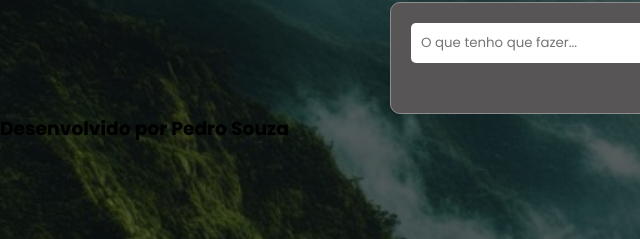
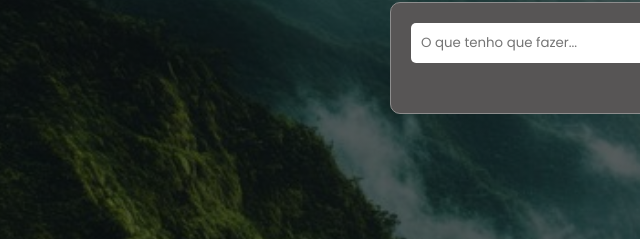
Before and after one commit to PedroFront3/Tasks, a plain HTML site: page index.html in a window 1280 px wide. Shown: the part 98-337 px from the top of the page, 0-640 px from the left. Drawn offline with Linux system fonts and the light colour scheme.

Commit message:
Update index.html

```diff
--- a/index.html
+++ b/index.html
@@ -21,13 +21,7 @@
 
     </div>
 
-    <footer class="footer">
 
-        <div class="autor">
-            <h3>Desenvolvido por Pedro Souza</h3>
-        </div>
-
-    </footer>
 
 </body>
 <script src="js/script.js"></script>
```
